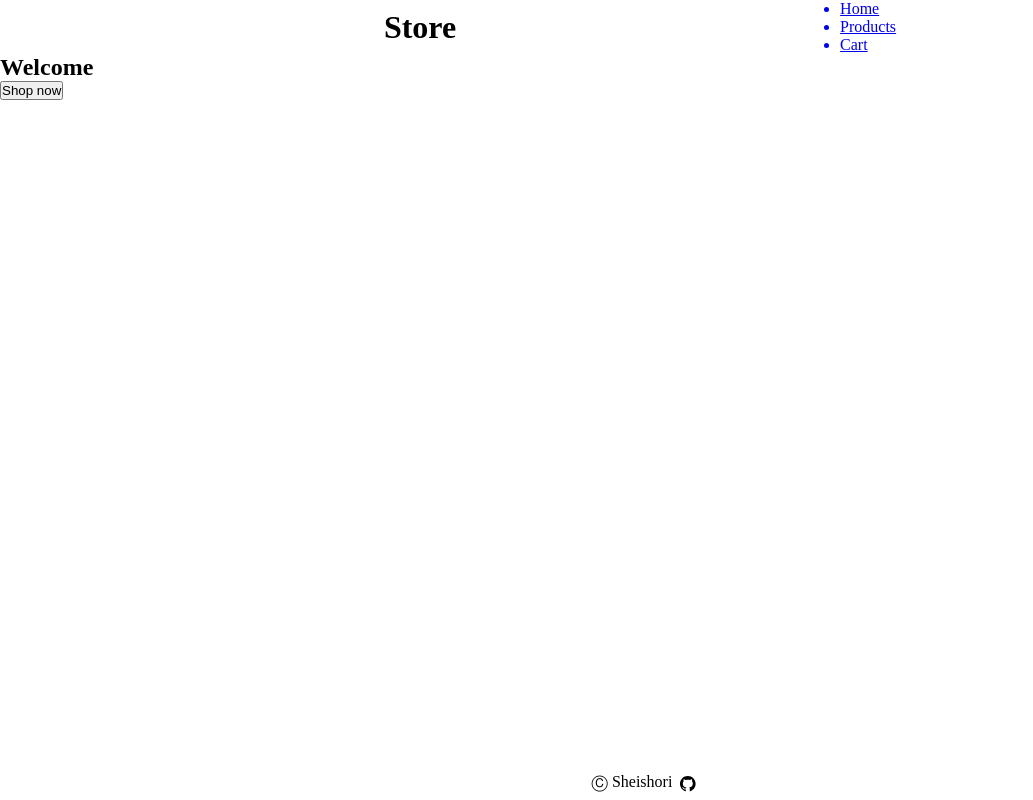
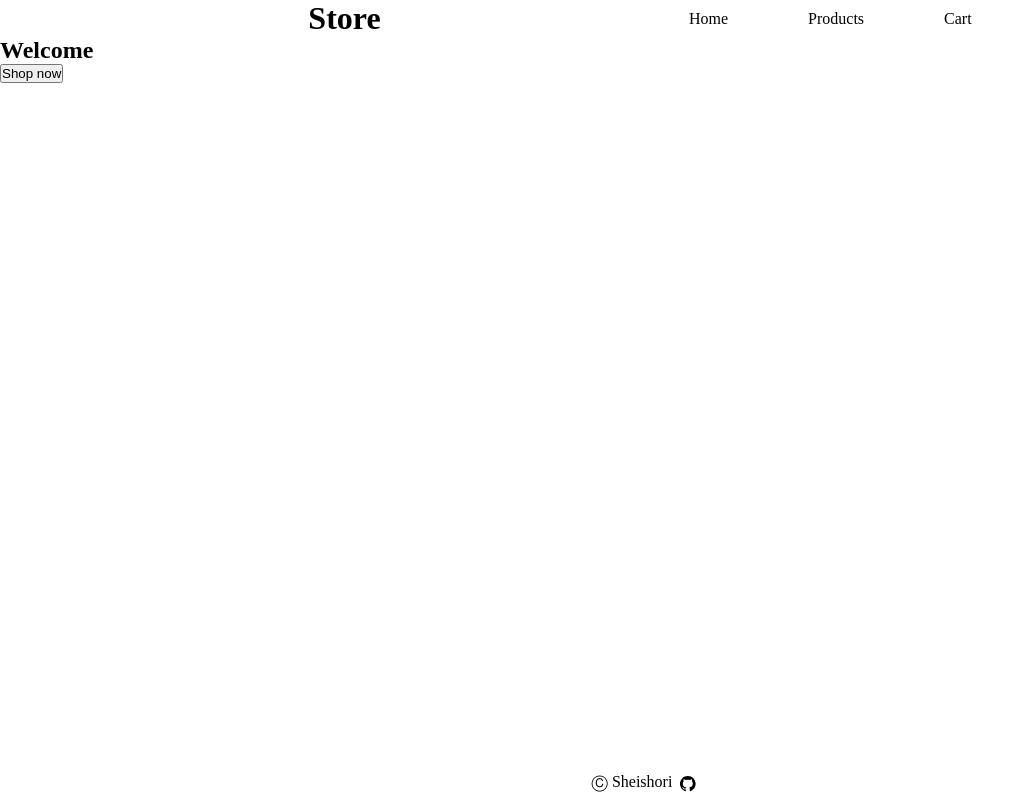
Before and after one commit to Sheishori/shopping-cart, a React (Create React App) app: page / in a window 1280 px wide. Shown: the whole page, without its empty margins (0-1033 px from the left). Built offline with nearby package versions, Linux system fonts and the light colour scheme.

Commit message:
Add a style file to the Navigation component

```diff
--- a/src/components/Navigation.tsx
+++ b/src/components/Navigation.tsx
@@ -1,5 +1,6 @@
 import React from 'react';
 import { Link } from 'react-router-dom';
+import '../styles/Navigation.css';
 
 function Navigation() {
 	return (
--- /dev/null
+++ b/src/styles/Navigation.css
@@ -0,0 +1,14 @@
+#nav ul {
+	list-style: none;
+	display: flex;
+	gap: 5rem;
+}
+
+#nav a {
+	text-decoration: none;
+	color: black;
+}
+
+#nav a:hover {
+	color: gray;
+}
```
